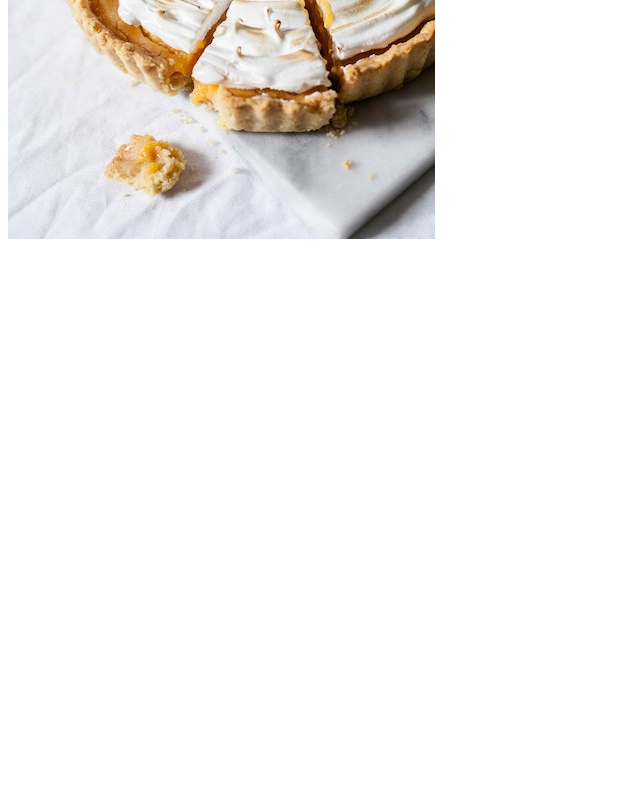
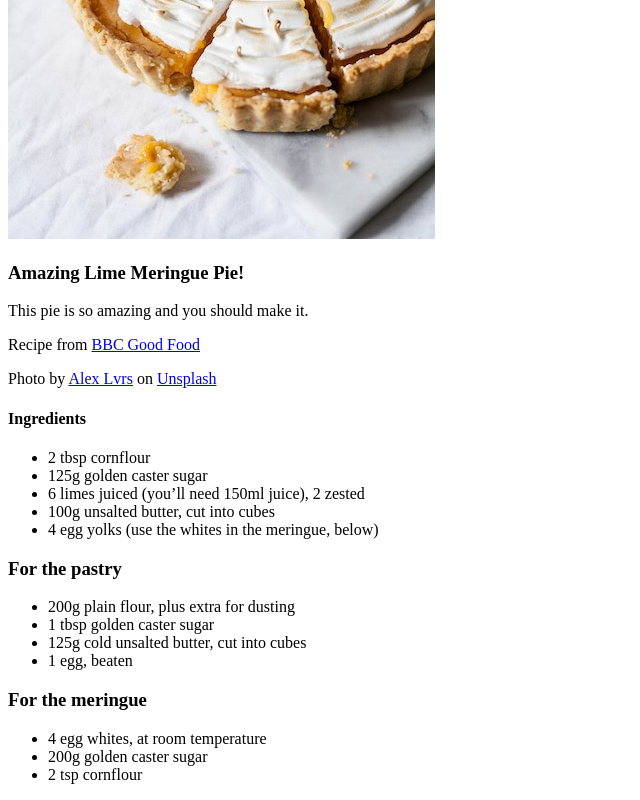
Before and after one commit to lemonslic3/odin-recipes, a plain HTML site: page recipes/lime-pie.html in a window 1280 px wide. Shown: the part 481-1281 px from the top of the page, without its empty margins (0-640 px from the left). Before the commit the page ends 800 px from the top, so only its background shows below. Drawn offline with Linux system fonts and the light colour scheme.

Commit message:
Edit lime-pie.html to add ingredients

```diff
--- a/recipes/lime-pie.html
+++ b/recipes/lime-pie.html
@@ -9,5 +9,31 @@
 <body>
     <h1>Lime Meringue Pie</h1>
     <img src="img/pie.jpg">
+    <h3>Amazing Lime Meringue Pie!</h3>
+    <p>This pie is so amazing and you should make it.</p>
+    <p>Recipe from <a href="https://www.bbcgoodfood.com/recipes/lime-meringue-pie">BBC Good Food</a></p>
+    <p>Photo by <a href="https://unsplash.com/@alexlvrs?utm_source=unsplash&utm_medium=referral&utm_content=creditCopyText">Alex Lvrs</a> on <a href="https://unsplash.com/photos/aX_ljOOyWJY?utm_source=unsplash&utm_medium=referral&utm_content=creditCopyText">Unsplash</a></p>
+    <h4>Ingredients</h4>
+    <ul>
+        <li>2 tbsp cornflour</li>
+        <li>125g golden caster sugar</li>
+        <li>6 limes juiced (you’ll need 150ml juice), 2 zested</li>
+        <li>100g unsalted butter, cut into cubes</li>
+        <li>4 egg yolks (use the whites in the meringue, below)</li>
+    </ul>
+    <h3>For the pastry</h3>
+    <ul>
+        <li>200g plain flour, plus extra for dusting</li>
+        <li>1 tbsp golden caster sugar</li>
+        <li>125g cold unsalted butter, cut into cubes</li>
+        <li>1 egg, beaten</li>
+    </ul>
+    <h3>For the meringue</h3>
+    <ul>
+        <li>4 egg whites, at room temperature</li>
+        <li>200g golden caster sugar</li>
+        <li>2 tsp cornflour</li>
+    </ul>
+
 </body>
 </html>
```
